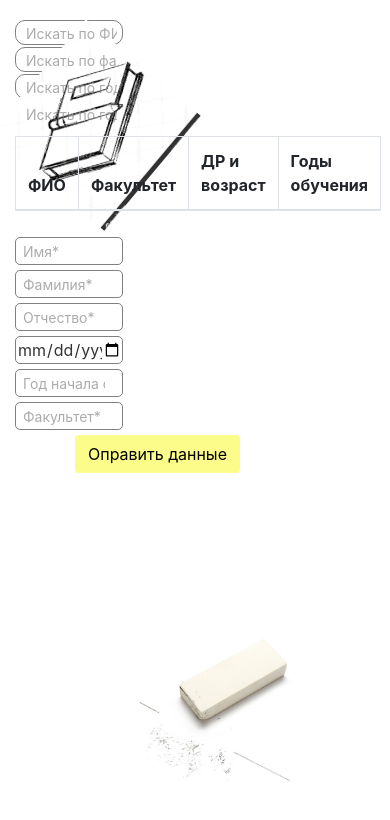
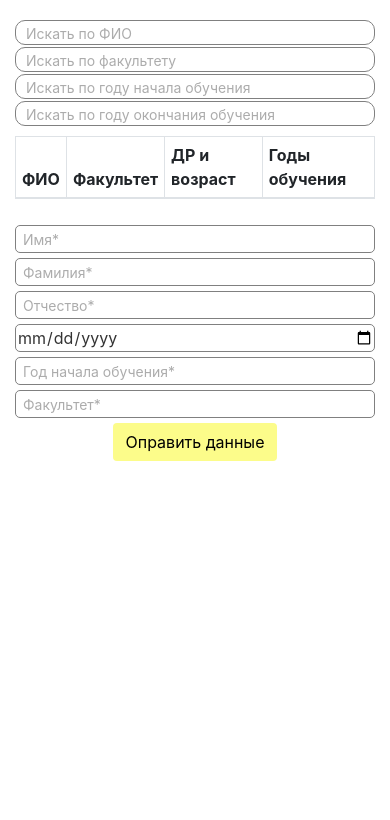
Before and after one commit to vagif-cmyk/-student-dashboard, a plain HTML site: page index.html in a window 390 px wide. Drawn offline with nearby package versions, Linux system fonts and the light colour scheme.

Commit message:
implemented adaptive

```diff
--- a/css/media.css
+++ b/css/media.css
@@ -1,3 +1,25 @@
 @media (max-width: 1550px) {
+  .book {
+    display: none;
+  }
+}
 
+@media (max-width: 768px) {
+  .lastich {
+    display: none;
+  }
+  .form__input, .filter {
+    width: 70%;
+  }
+  .table {
+    font-size: 16px;
+  }
+  .table td, .table th {
+    padding: 6px;
+  }
 }
+@media (max-width: 400px) {
+  .form__input, .filter {
+    width: 100%;
+  }
+}
--- a/css/style.css
+++ b/css/style.css
@@ -90,10 +90,11 @@ thead {
   color: rgb(51, 51, 51);
   border: solid 1px gray;
 }
-
+.btn-box {
+  text-align: center;
+}
 .btn {
   background-color: rgb(252, 252, 138);
-  margin-left: 60px;
 }
 
 .border-red {
--- a/index.html
+++ b/index.html
@@ -11,6 +11,7 @@
     integrity="sha384-Gn5384xqQ1aoWXA+058RXPxPg6fy4IWvTNh0E263XmFcJlSAwiGgFAW/dAiS6JXm" crossorigin="anonymous">
   <link rel="stylesheet" href="https://unpkg.com/simplebar@latest/dist/simplebar.css" />
   <link rel="stylesheet" href="./css/style.css">
+  <link rel="stylesheet" href="css/media.css">
 
   <script defer src="https://unpkg.com/simplebar@latest/dist/simplebar.min.js"></script>
   <script src="https://unpkg.com/@popperjs/core@2"></script>
@@ -58,7 +59,9 @@
         <div class="error-trim">Поле формы не может быть пустым</div>
         <div class="error-date">Год рождения должен находится в диапазоне от 1900 года до текущего года</div>
         <div class="error-start">Год начала обучения должен находится в диапазоне от 2000 года до текущего года</div>
-        <button type="submit" class="btn">Оправить данные</button>
+        <div class="btn-box">
+          <button type="submit" class="btn">Оправить данные</button>
+        </div>
       </form>
     </section>
   </main>
```
